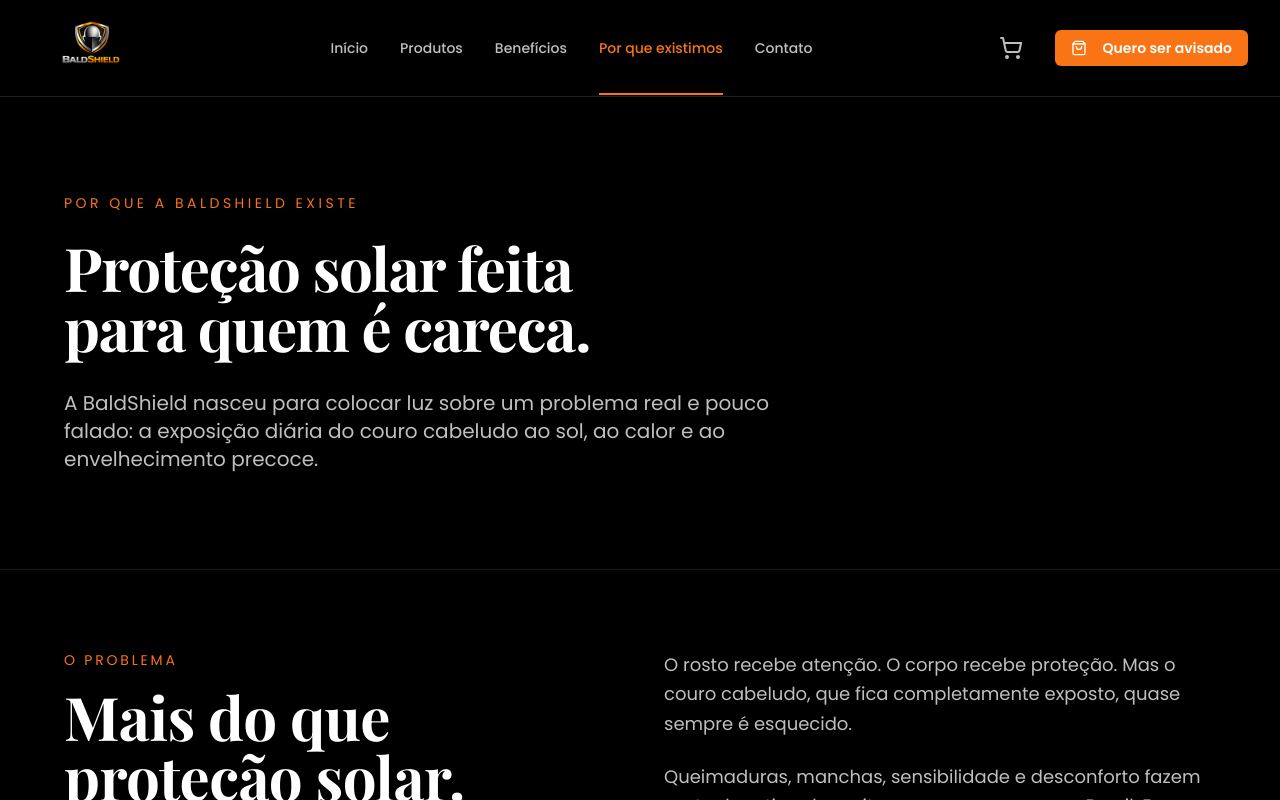
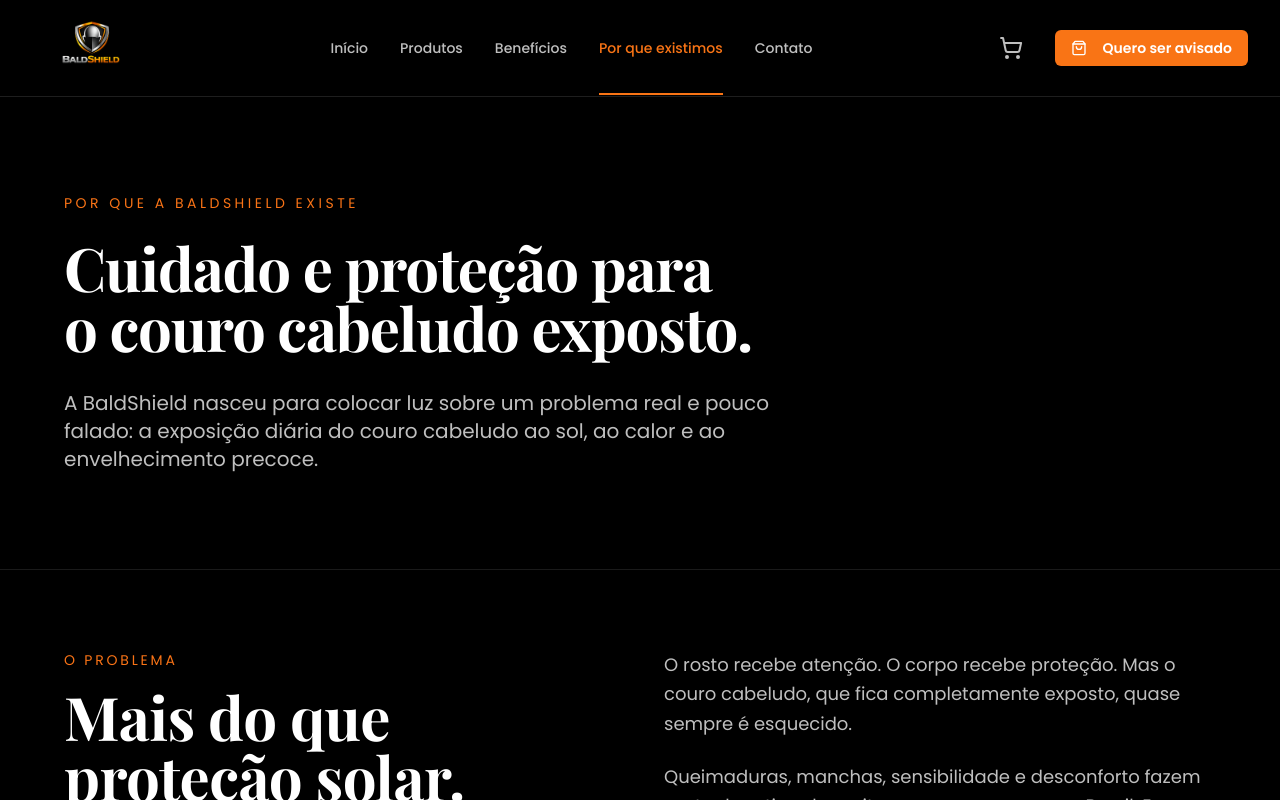
Before and after one commit to marcosagomes40-droid/baldshield-web-main, a React (Vite) app: page /about in a window 1280 px wide. Shown: the top 800 px of the page. Built offline with nearby package versions, Linux system fonts and the light colour scheme; the HTML template or start-up script is replaced by a standard one.

Commit message:
Ajuste página About - posicionamento mais inclusivo

```diff
--- a/src/pages/AboutPage.jsx
+++ b/src/pages/AboutPage.jsx
@@ -16,7 +16,7 @@
             </p>
 
             <h1 className="text-4xl md:text-6xl font-bold leading-tight max-w-4xl">
-              Proteção solar feita para quem é careca.
+              Cuidado e proteção para o couro cabeludo exposto.
             </h1>
 
             <p className="mt-8 text-lg md:text-xl text-white/75 max-w-3xl leading-relaxed">
```
